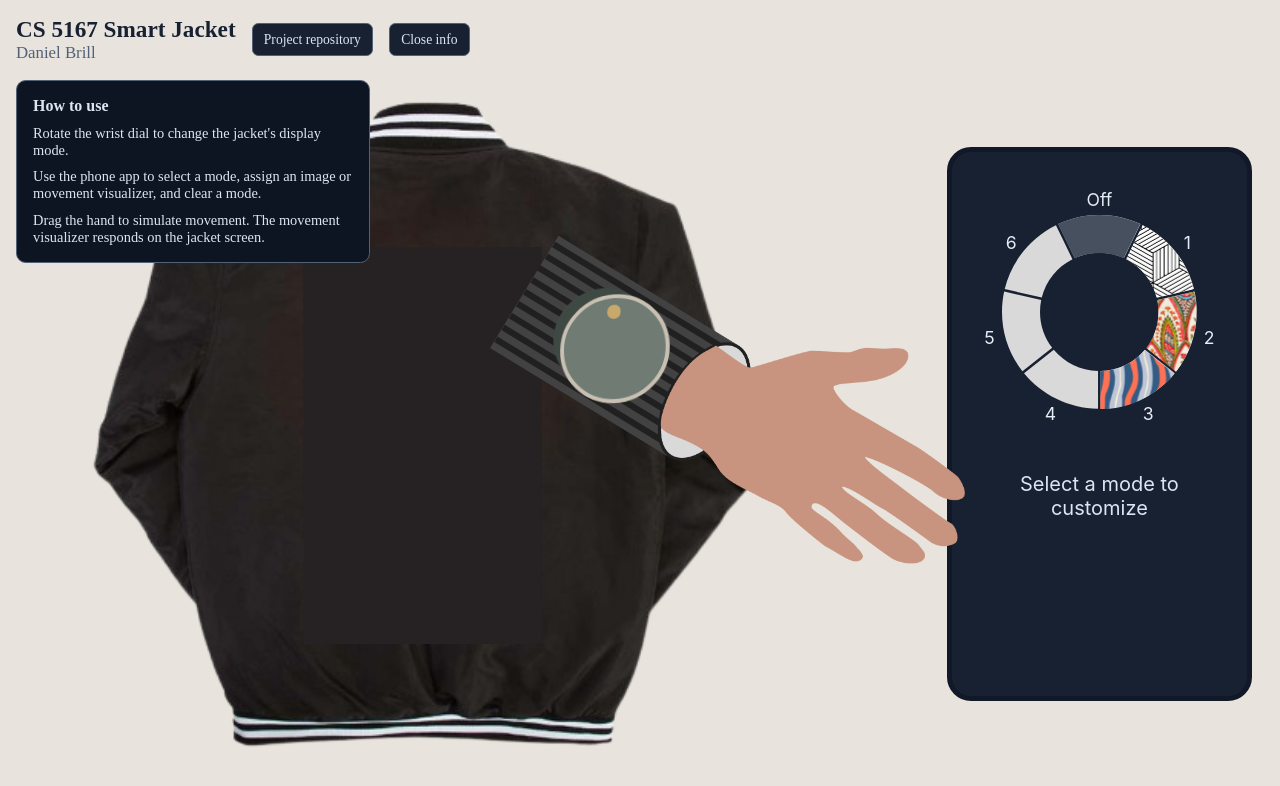
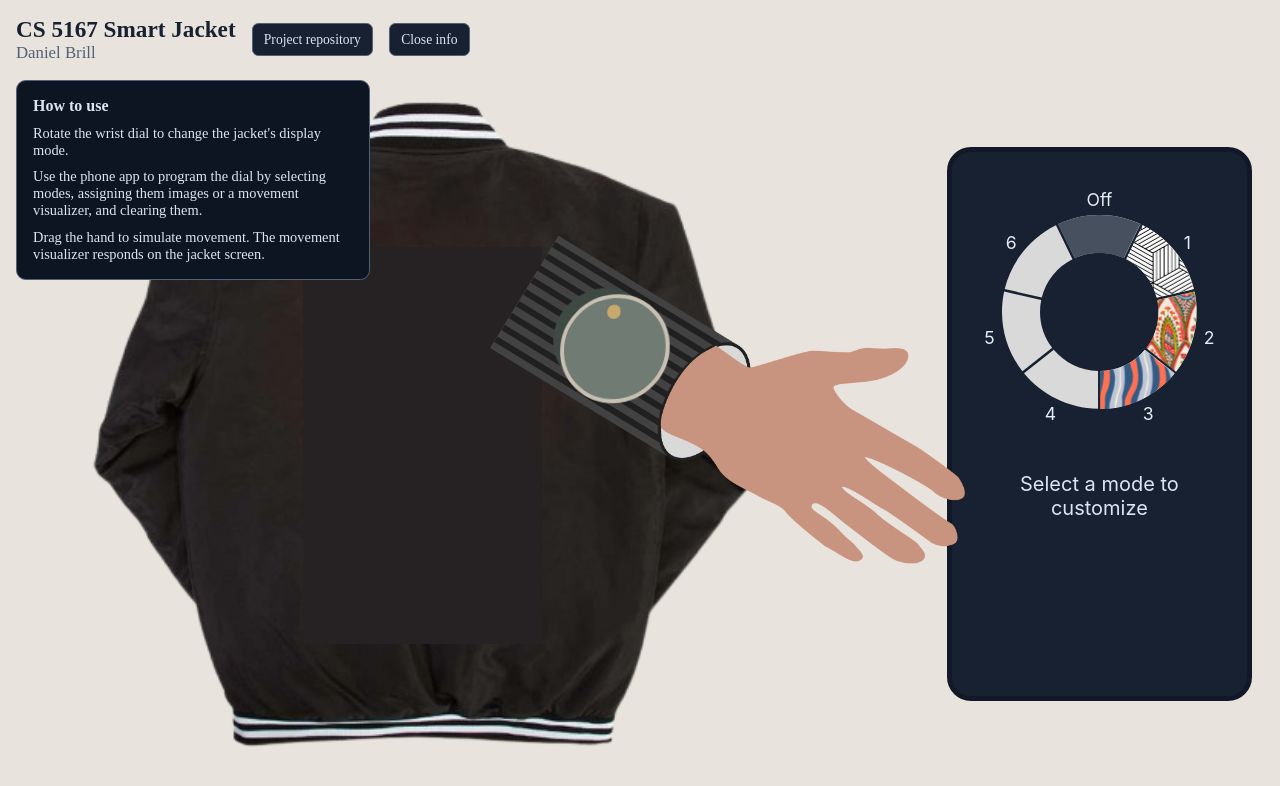
Before and after one commit to DanielBrill20/cs5167-smart-jacket, a Svelte app in the folder smart-jacket/: page / in a window 1280 px wide. Both pictures are taken after a click on the button "Info". Shown: the top 786 px of the page. Built offline with nearby package versions, Linux system fonts and the light colour scheme.

Commit message:
Small wording change

```diff
--- a/smart-jacket/src/App.svelte
+++ b/smart-jacket/src/App.svelte
@@ -47,7 +47,7 @@
         <aside class="info-panel">
             <h2>How to use</h2>
             <p>Rotate the wrist dial to change the jacket's display mode.</p>
-            <p>Use the phone app to select a mode, assign an image or movement visualizer, and clear a mode.</p>
+            <p>Use the phone app to program the dial by selecting modes, assigning them images or a movement visualizer, and clearing them.</p>
             <p>Drag the hand to simulate movement. The movement visualizer responds on the jacket screen.</p>
         </aside>
     {/if}
```
